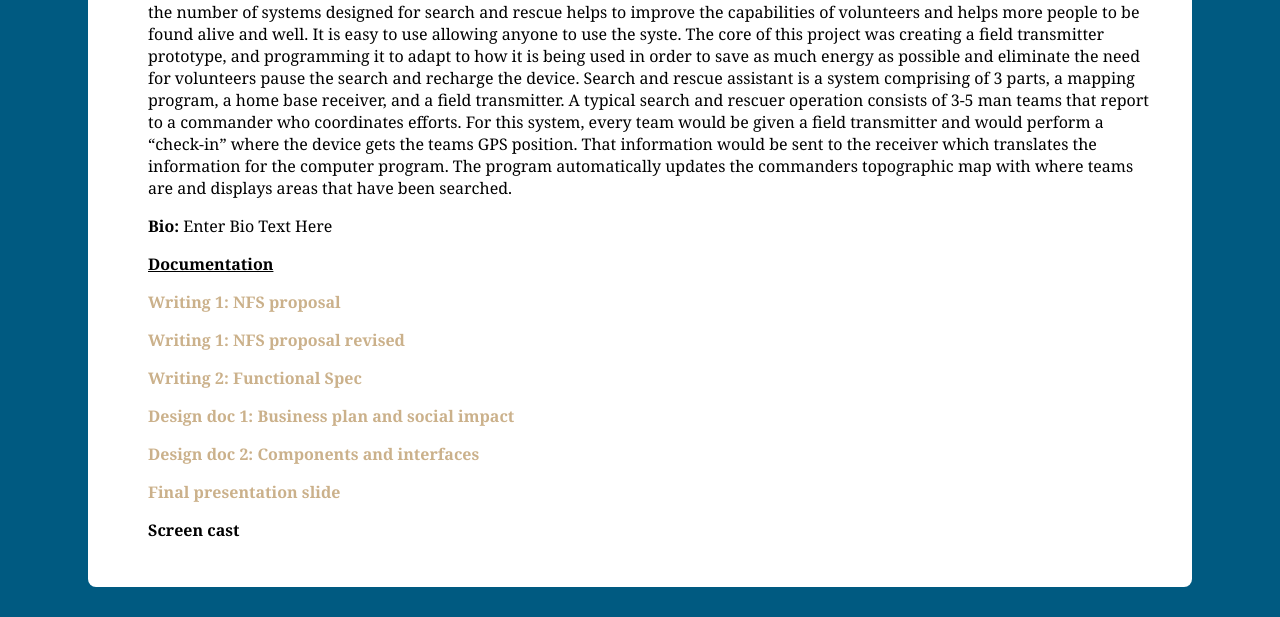
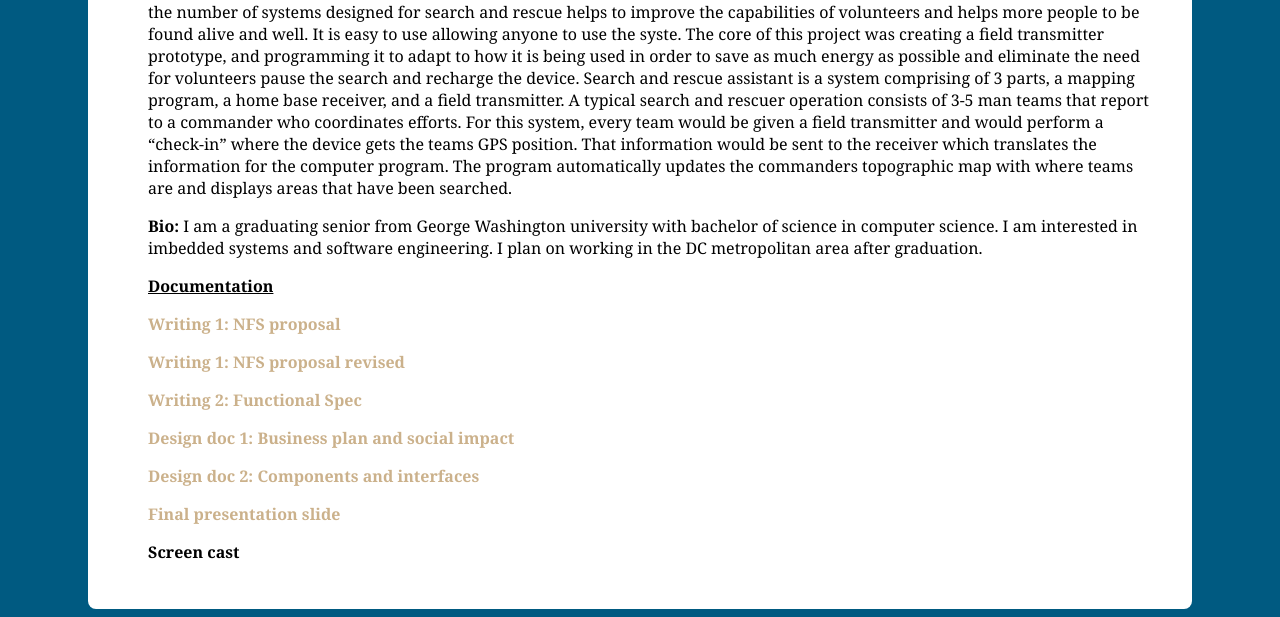
Before and after one commit to gw-sd-2016/SR-Assistant, a plain HTML site: page index.html in a window 1280 px wide. Shown: the part 225-842 px from the top of the page. Before the commit the page ends 820 px from the top, so only its background shows below. Drawn offline with Linux system fonts and the light colour scheme.

Commit message:
added bio

```diff
--- a/index.html
+++ b/index.html
@@ -38,7 +38,10 @@
 					topographic map with where teams are and displays areas that have
 					been searched.</p>
 				<p>
-					<strong>Bio:</strong> Enter Bio Text Here
+					<strong>Bio:</strong> I am a graduating senior from George
+					Washington university with bachelor of science in computer science.
+					I am interested in imbedded systems and software engineering. I
+					plan on working in the DC metropolitan area after graduation.
 				</p>
 				<p style="text-decoration: underline;">
 					<strong>Documentation</strong>
```
